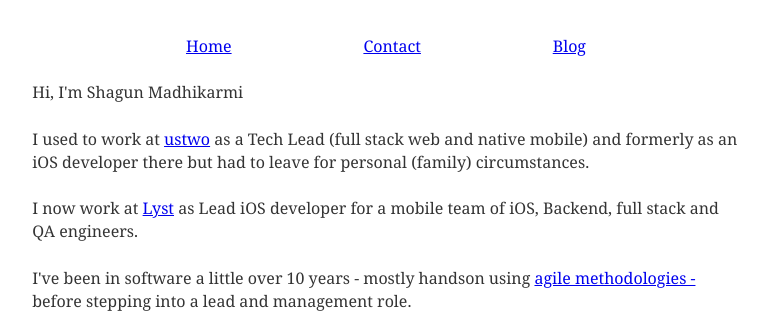
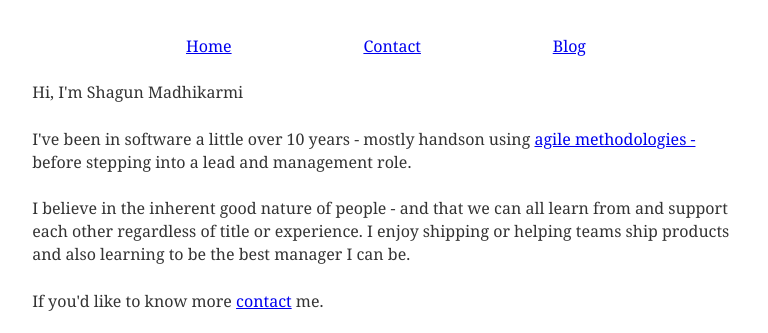
Before and after one commit to madhikarma/blog, a Gatsby site: page / in a window 1280 px wide. Shown: the top 333 px of the page, without its empty margins (254-1022 px from the left). Built offline with nearby package versions, Linux system fonts and the light colour scheme; Gatsby itself is replaced by a stand-in of ours; some packages are replaced by stand-ins of ours.

Commit message:
Update work info

```diff
--- a/src/pages/index.js
+++ b/src/pages/index.js
@@ -22,14 +22,6 @@
         </Hemlet>
         <div>
           <p>Hi, I'm Shagun Madhikarmi</p>
-          <p>
-            I used to work at <a href="https://www.ustwo.com">ustwo</a> as a Tech Lead
-            (full stack web and native mobile) and formerly as an iOS developer
-            there but had to leave for personal (family) circumstances.
-          </p>
-          <p>
-            I now work at <a href="https://www.lyst.com">Lyst</a> as Lead iOS developer for a mobile team of iOS, Backend, full stack and QA engineers.
-          </p>
           <p>
             I've been in software a little over 10 years - mostly handson using{' '}
             <a href="https://en.wikipedia.org/wiki/Agile_software_development">
```
